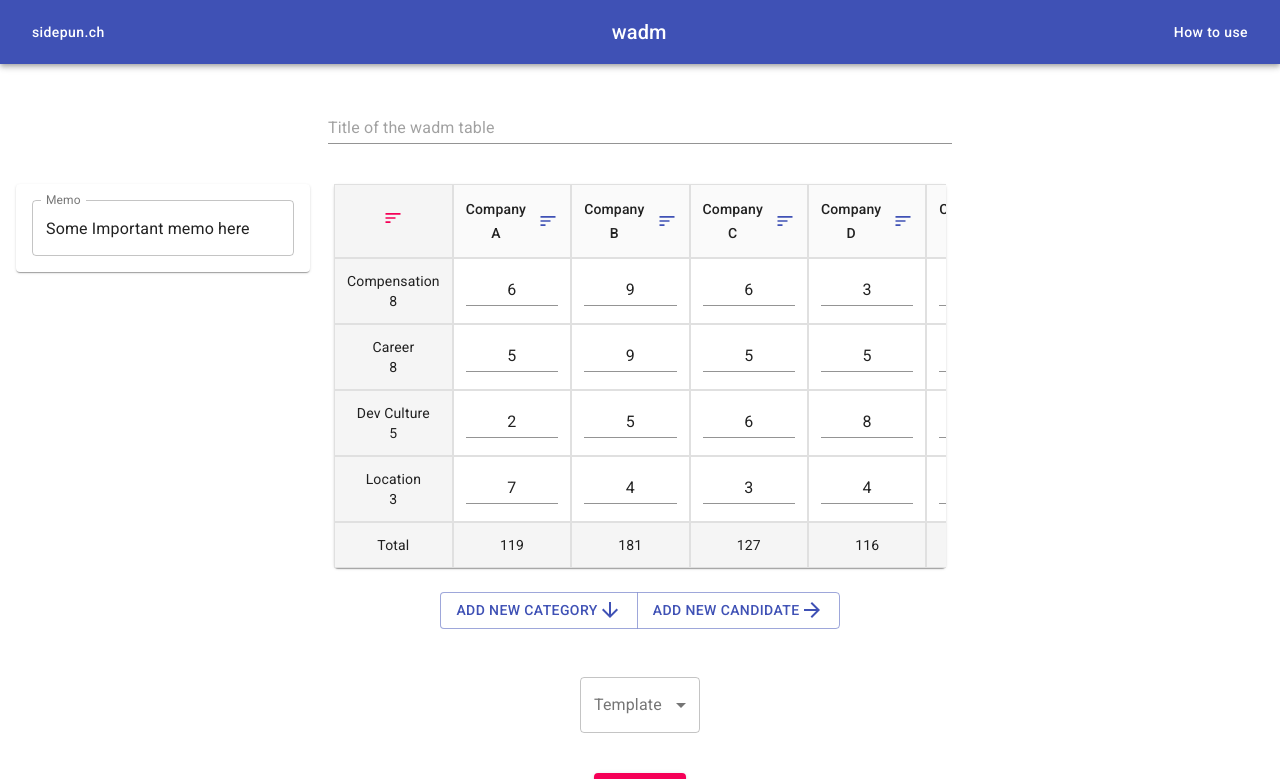
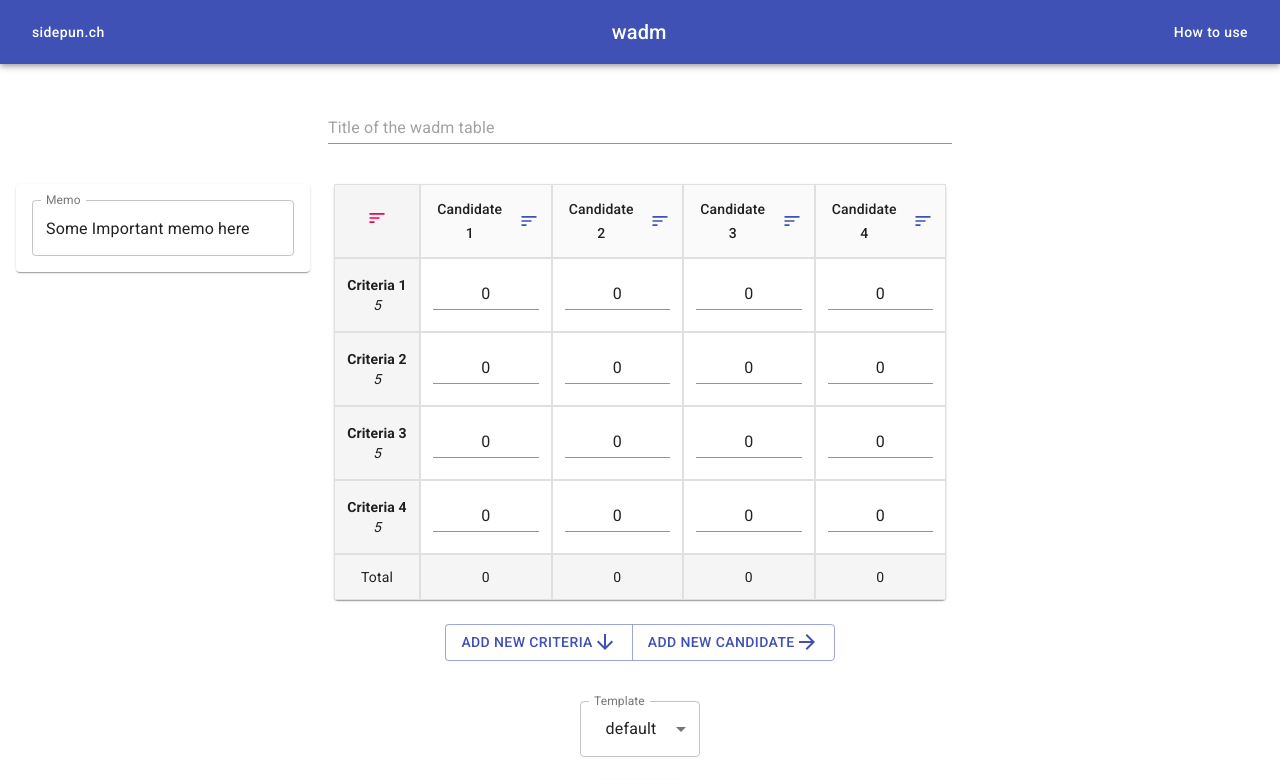
Before and after one commit to kim-sardine/wadm-react, a React (Create React App) app: page / in a window 1280 px wide. Shown: the top 779 px of the page. Built offline with nearby package versions, Linux system fonts and the light colour scheme; the HTML template or start-up script is replaced by a standard one.

Commit message:
Rename category to criteria, Use lodash deepClone

```diff
--- a/package.json
+++ b/package.json
@@ -9,6 +9,7 @@
     "@testing-library/react": "^9.3.2",
     "@testing-library/user-event": "^7.1.2",
     "@types/jest": "^24.0.0",
+    "@types/lodash": "^4.14.171",
     "@types/node": "^12.0.0",
     "@types/react": "^16.9.0",
     "@types/react-dom": "^16.9.0",
--- a/src/App.tsx
+++ b/src/App.tsx
@@ -9,11 +9,12 @@ import Title from './components/Title';
 import Memo from './components/Memo';
 import Button from '@material-ui/core/Button';
 import ButtonGroup from '@material-ui/core/ButtonGroup';
-import WadmTable, {createCandidate, createCategory, Wadm} from './components/WadmTable'
+import WadmTable, {createCandidate, createCriterion, Wadm} from './components/WadmTable'
 import InputLabel from '@material-ui/core/InputLabel';
 import MenuItem from '@material-ui/core/MenuItem';
 import FormControl from '@material-ui/core/FormControl';
 import Select from '@material-ui/core/Select';
+import { cloneDeep } from 'lodash'
 
 import './App.css';
 
@@ -31,42 +32,61 @@ const useStyles = makeStyles((theme) => ({
 
 const sampleInputMemo = `Some Important memo here`;
 const sampleTitle = ``;
-const defaultScore = 5;
+const defaultScore = 0;
 
 let templates: {[name: string] : Wadm; } = {};
 
 templates["default"] = {
     candidates: [
-        createCandidate('Company A', [6,5,2,7]),
-        createCandidate('Company B', [9,9,5,4]),
-        createCandidate('Company C', [6,5,6,3]),
-        createCandidate('Company D', [3,5,8,4]),
-        createCandidate('Company E', [4,6,3,7]),
+        createCandidate('Candidate 1', [0, 0, 0, 0]),
+        createCandidate('Candidate 2', [0, 0, 0, 0]),
+        createCandidate('Candidate 3', [0, 0, 0, 0]),
+        createCandidate('Candidate 4', [0, 0, 0, 0]),
     ],
-    categories: [
-        createCategory('Compensation', 0, 8),
-        createCategory('Career', 1, 8),
-        createCategory('Dev Culture', 2, 5),
-        createCategory('Location', 3, 3),
+    criteria: [
+        createCriterion('Criteria 1', 0, 5),
+        createCriterion('Criteria 2', 1, 5),
+        createCriterion('Criteria 3', 2, 5),
+        createCriterion('Criteria 4', 3, 5),
+    ]
+}
+
+templates["SW job"] = {
+    candidates: [
+        createCandidate('Microsoft', [0, 0, 0, 0]),
+        createCandidate('Amazon', [0, 0, 0, 0]),
+        createCandidate('Google', [0, 0, 0, 0]),
+        createCandidate('Apple', [0, 0, 0, 0]),
+    ],
+    criteria: [
+        createCriterion('Compensation', 0, 5),
+        createCriterion('Work-life balance', 1, 5),
+        createCriterion('Culture & Values', 2, 5),
+        createCriterion('Career Opportunities', 3, 5),
     ]
 }
 
 function App() {
     const [inputMemo, setInputMemo] = useState(sampleInputMemo);
-    const [wadm, setWadm] = useState(templates["default"]);
+    const [template, setTemplate] = useState('default');
+    const [wadm, setWadm] = useState(cloneDeep(templates[template]));
     const [title, setTitle] = useState(sampleTitle);
-    const [template, setTemplate] = useState('');
 
     const onChangeInputMemo = (e: React.ChangeEvent<HTMLTextAreaElement>) => {
         setInputMemo(e.target.value);
     };
 
     const handleChangeTemplate = (e: any) => {
-        if (e.target.value) {
-            if (window.confirm(`Really wanna use template : '${e.target.value}' ?`) === false) {
+        if (e.target.value && Object.keys(templates).includes(e.target.value)) {
+            const newTemplate = e.target.value;
+            if (window.confirm(`Really wanna use template : '${newTemplate}'?\nAll data will be deleted`) === false) {
                 return
             }
-            setTemplate(e.target.value);
+            setTemplate(newTemplate);
+            setWadm(cloneDeep(templates[newTemplate]));
+        }
+        else {
+            alert('Wrong Approach');
         }
     };
 
@@ -77,14 +97,14 @@ function App() {
             return
         }
 
-        const newCategory = createCategory('New', 0, defaultScore);
+        const newCriteria = createCriterion('New', 0, defaultScore);
 
         const values = Array(1);
         values.fill(defaultScore);
         const newCandidate = createCandidate('New', values);
 
         setWadm({
-            categories: [newCategory],
+            criteria: [newCriteria],
             candidates: [newCandidate]
         });
     }
@@ -121,7 +141,7 @@ function App() {
                     </Box>
                 </Grid>
                 <Grid container direction="column" justify="center">
-                    <Box textAlign='center' m={2}>
+                    <Box textAlign='center' m={1}>
                         <FormControl variant="outlined" className={classes.selectTemplate}>
                             <InputLabel id="selete-template-label">Template</InputLabel>
                             <Select
@@ -132,21 +152,17 @@ function App() {
                                 label="Template"
                                 autoWidth
                             >
-                                <MenuItem value="">
-                                    <em>None</em>
-                                </MenuItem>
-                                <MenuItem value={10}>Ten</MenuItem>
-                                <MenuItem value={20}>Twenty</MenuItem>
-                                <MenuItem value={30}>Thirty</MenuItem>
+                                {
+                                    Object.keys(templates).map((template) => {
+                                        return (
+                                            <MenuItem value={template}>{template}</MenuItem>
+                                        );
+                                    })
+                                }
                             </Select>
                         </FormControl>
                     </Box>
-                    <Box textAlign='center' m={2}>
-                        <ButtonGroup size="large" variant="contained" color="secondary" aria-label="contained large button group">
-                            <Button onClick={(e) => clear()}>Clear</Button>
-                        </ButtonGroup>
-                    </Box>
-                    <Box textAlign='center' m={2}>
+                    <Box textAlign='center' m={1}>
                         <ButtonGroup size="large" variant="contained" color="secondary" aria-label="contained large button group">
                             <Button onClick={(e) => clear()}>Clear</Button>
                         </ButtonGroup>
--- a/src/components/WadmTable.tsx
+++ b/src/components/WadmTable.tsx
@@ -21,21 +21,20 @@ import ArrowForwardIcon from '@material-ui/icons/ArrowForward';
 
 export interface Wadm {
     candidates: Candidate[];
-    categories: Category[];
+    criteria: Criterion[];
 }
 
 
-export interface Candidate {
+interface Candidate {
     name: string;
     values: Array<number>;
 }
 
-export interface Category {
+interface Criterion {
     name: string;
     index: number;
     weight: number;
 }
-
 
 export function createCandidate(
     name: string,
@@ -44,16 +43,16 @@ export function createCandidate(
     return { name, values };
 }
 
-export function createCategory(
+export function createCriterion(
     name: string,
     index: number,
     weight: number,
-): Category {
+): Criterion {
     return { name, index, weight };
 }
 
 
-function descendingComparator(candidates: Candidate[], a: Category, b: Category, orderBy: number) {
+function descendingComparator(candidates: Candidate[], a: Criterion, b: Criterion, orderBy: number) {
     if (orderBy === -1) {
         if (b.weight < a.weight) {
             return -1;
@@ -78,14 +77,14 @@ function getComparator(
     candidates: Candidate[],
     order: Order,
     orderBy: number,
-): (a: Category, b: Category) => number {
+): (a: Criterion, b: Criterion) => number {
     return order === 'desc'
             ? (a, b) => descendingComparator(candidates, a, b, orderBy)
             : (a, b) => -descendingComparator(candidates, a, b, orderBy);
 }
 
-function stableSort(array: Category[], comparator: (a: Category, b: Category) => number) {
-    const stabilizedThis = array.map((el, index) => [el, index] as [Category, number]);
+function stableSort(array: Criterion[], comparator: (a: Criterion, b: Criterion) => number) {
+    const stabilizedThis = array.map((el, index) => [el, index] as [Criterion, number]);
     stabilizedThis.sort((a, b) => {
         const order = comparator(a[0], b[0]);
         if (order !== 0) {
@@ -159,20 +158,19 @@ function EnhancedTableHead(props: EnhancedTableProps) {
 
 interface MyTotalRowProps {
     candidates: Candidate[];
-    categories: Category[];
+    criteria: Criterion[];
     classes: ReturnType<typeof useStyles>;
 }
 
-// TODO: Highlight Color
 const MyTotalRow = (props: MyTotalRowProps) => {
 
-    const {candidates, categories} = props;
+    const {candidates, criteria} = props;
 
     let totals = [];
     for (const candidate of candidates) {
         let total = 0;
         for (let i in candidate.values) {
-            total += candidate.values[i] * categories[i].weight;
+            total += candidate.values[i] * criteria[i].weight;
         }
         totals.push(total);
     }
@@ -225,7 +223,9 @@ const useStyles = makeStyles((theme: Theme) =>
             // minWidth: 750,
         },
         tableFirstCell: {
-            padding: 12,
+            padding: '16px 12px',
+            minWidth: 60,
+            maxWidth: 100,
             cursor: 'pointer',
             border: '1px solid rgba(224, 224, 224, 1)',
             [theme.breakpoints.down('sm')]: {
@@ -279,11 +279,11 @@ export default function WadmTable(props: WadmTableProps) {
         setOpen(false);
     };
 
-    const openAddCategoryDialog = () => {
+    const openAddCriterionDialog = () => {
         setDialogAction("ADD");
-        setDialogType("CATEGORY");
-        setDialogTitle("Add New Category");
-        setDialogTitleLabel("Category Name");
+        setDialogType("CRITERION");
+        setDialogTitle("Add New Criteria");
+        setDialogTitleLabel("Criteria Name");
         setDialogDeleteButtonVisibility("hidden")
         setOpen(true);
     }
@@ -297,17 +297,17 @@ export default function WadmTable(props: WadmTableProps) {
         setOpen(true);
     }
 
-    function openUpdateCategoryDialog(index: number) {
+    function openUpdateCriterionDialog(index: number) {
         setDialogAction("UPDATE");
-        setDialogType("CATEGORY");
-        setDialogTitle("Update Category");
-        setDialogTitleLabel("Category Name");
+        setDialogType("CRITERION");
+        setDialogTitle("Update Criteria");
+        setDialogTitleLabel("Criteria Name");
         setDialogDeleteButtonVisibility("visible")
         setTargetIndex(index)
-        const targetCategory = wadm.categories.find((category) => category.index === index);
+        const targetCriterion = wadm.criteria.find((criterion) => criterion.index === index);
         setUserInput({
-            name: targetCategory? targetCategory.name : '',
-            weight: targetCategory? targetCategory.weight : 1
+            name: targetCriterion? targetCriterion.name : '',
+            weight: targetCriterion? targetCriterion.weight : 1
         })
         setOpen(true);
     }
@@ -360,12 +360,12 @@ export default function WadmTable(props: WadmTableProps) {
         return newValue
     }
 
-    const handleCellValueChange = (value: string, catIdx: number, canIdx: number) => {
+    const handleCellValueChange = (value: string, valueIdx: number, canIdx: number) => {
         let newValue = parseScore(value);
 
         const targetCandidate = wadm.candidates[canIdx];
         const targetValues = [...targetCandidate.values];
-        targetValues[catIdx] = newValue;
+        targetValues[valueIdx] = newValue;
 
         const udpatedCandidate = createCandidate(targetCandidate.name, targetValues)
         setWadm({
@@ -374,20 +374,20 @@ export default function WadmTable(props: WadmTableProps) {
         });
     };
 
-    const addCategory = (name: string, weight: number) => {
-        const newCategory = createCategory(name, wadm.categories.length, weight);
+    const addCriterion = (name: string, weight: number) => {
+        const newCriterion = createCriterion(name, Date.now(), weight);
 
         for (const candidate of wadm.candidates) {
             candidate.values.push(defaultScore);
         }
         setWadm({
-            categories: [...wadm.categories, newCategory],
+            criteria: [...wadm.criteria, newCriterion],
             candidates: wadm.candidates
         });
     }
 
     const addCandidate = (name: string) => {
-        const values = Array(wadm.categories.length);
+        const values = Array(wadm.criteria.length);
         values.fill(defaultScore);
         const newCandidate = createCandidate(name, values);
 
@@ -399,10 +399,21 @@ export default function WadmTable(props: WadmTableProps) {
 
     const handleDelete = () => {
         if (window.confirm(`Really wanna delete '${userInput['name']}' ?`) === true) {
+            if (dialogType === 'CRITERION') {
+                const targetCriterionIndex = wadm.criteria.findIndex((criterion) => criterion.index === targetIndex);
+                for (const candidate of wadm.candidates) {
+                    candidate.values = [...candidate.values.slice(0, targetCriterionIndex), ...candidate.values.slice(targetCriterionIndex+1)]
+                }
+                setWadm({
+                    candidates: wadm.candidates,
+                    criteria: [...wadm.criteria.slice(0, targetCriterionIndex), ...wadm.criteria.slice(targetCriterionIndex+1)]
+                });
+            } else {
                 setWadm({
                     ...wadm,
                     candidates: [...wadm.candidates.slice(0, targetIndex), ...wadm.candidates.slice(targetIndex+1)]
                 });
+            }
         }
         handleClose();
     };
@@ -413,28 +424,26 @@ export default function WadmTable(props: WadmTableProps) {
             return;
         }
 
-        if (dialogType === 'CATEGORY' && userInput['weight'] < 1) {
+        if (dialogType === 'CRITERION' && userInput['weight'] < 1) {
             alert('Weight must be between 1 and 10');
             return;
         }
 
         if (dialogAction === 'ADD') {
-            if (dialogType === 'CATEGORY') { // Add new category
-                addCategory(userInput['name'], userInput['weight']);
+            if (dialogType === 'CRITERION') { // Add new criterion
+                addCriterion(userInput['name'], userInput['weight']);
             } else { // Add new candidate
                 addCandidate(userInput['name']);
             }
         } else {
-            if (dialogType === 'CATEGORY') {  // Update category
-                const targetCategoryIndex = wadm.categories.findIndex((category) => category.index === targetIndex);
-                if (targetCategoryIndex !== -1) {
-                    wadm.categories[targetCategoryIndex].name = userInput['name'];
-                    wadm.categories[targetCategoryIndex].weight = userInput['weight'];
+            if (dialogType === 'CRITERION') {  // Update criterion
+                const targetCriterionIndex = wadm.criteria.findIndex((criterion) => criterion.index === targetIndex);
+                wadm.criteria[targetCriterionIndex].name = userInput['name'];
+                wadm.criteria[targetCriterionIndex].weight = userInput['weight'];
                 setWadm({
                     ...wadm,
-                        categories: wadm.categories
+                    criteria: wadm.criteria
                 });
-                }
             } else {  // Update candidate
                 wadm.candidates[targetIndex].name = userInput['name'];
                 setWadm({
@@ -468,40 +477,44 @@ export default function WadmTable(props: WadmTableProps) {
                         />
                         <TableBody>
                             {
-                                stableSort(wadm.categories, getComparator(wadm.candidates, order, orderBy))
-                                    .map((category) => {
+                                stableSort(wadm.criteria, getComparator(wadm.candidates, order, orderBy))
+                                    .map((criterion, valueIdx) => {
                                         return (
-                                            <TableRow hover key={category.name}>
-                                                <TableCell className={classes.tableFirstCell} onClick={() => openUpdateCategoryDialog(category.index)} align="center">
+                                            <TableRow hover key={criterion.name + criterion.index}>
+                                                <TableCell className={classes.tableFirstCell} onClick={() => openUpdateCriterionDialog(criterion.index)} align="center">
                                                     <div>
-                                                        <div>{category.name}</div>
-                                                        <div>{category.weight}</div>
+                                                        <div>
+                                                            <strong>{criterion.name}</strong>
+                                                        </div>
+                                                        <div>
+                                                            <em>{criterion.weight}</em>
+                                                        </div>
                                                     </div>
                                                 </TableCell>
                                                 {wadm.candidates.map((candidate, index) => (
-                                                    <TableCell className={classes.tableCell} key={category.name + candidate.name + index} align="center">
+                                                    <TableCell className={classes.tableCell} key={criterion.name + candidate.name + index} align="center">
                                                         <TextField
                                                             type="text"
                                                             size="small"
                                                             margin="none"
-                                                            value={candidate.values[category.index]}
-                                                            onChange={(e) => handleCellValueChange(e.target.value, category.index, index)}
+                                                            value={candidate.values[valueIdx]}
+                                                            onChange={(e) => handleCellValueChange(e.target.value, valueIdx, index)}
                                                             inputProps={{ style: {textAlign: 'center'} }}
                                                         />
-                                                    </TableCell> // TODO: Need Input
+                                                    </TableCell>
                                                 ))}
                                             </TableRow>
                                         );
                                     })
                             }
-                            <MyTotalRow classes={classes} categories={wadm.categories} candidates={wadm.candidates} />
+                            <MyTotalRow classes={classes} criteria={wadm.criteria} candidates={wadm.candidates} />
                         </TableBody>
                     </Table>
                 </TableContainer>
             </Paper>
             <Box textAlign='center' m={3}>
                 <ButtonGroup color="primary" aria-label="outlined button group">
-                    <Button onClick={openAddCategoryDialog}>Add New Category<ArrowDownwardIcon /></Button>
+                    <Button onClick={openAddCriterionDialog}>Add New Criteria<ArrowDownwardIcon /></Button>
                     <Button onClick={openAddCandidateDialog}>Add New Candidate<ArrowForwardIcon /></Button>
                 </ButtonGroup>
             </Box>
@@ -520,14 +533,14 @@ export default function WadmTable(props: WadmTableProps) {
                     onKeyPress={handleKeyPress}
                     fullWidth
                 />
-                {dialogType === "CATEGORY" ?
+                {dialogType === "CRITERION" ?
                     <TextField
                         className={classes.modalControl}
                         margin="dense"
                         name="weight"
                         type="text"
                         value={userInput['weight']}
-                        label="Category Weight (1 ~ 10)"
+                        label="Criterion Weight (1 ~ 10)"
                         onChange={handleUserInputChange}
                         fullWidth
                     />
```
Also changed, not shown: 1 other file (tests, documents, lock files or other folders). Lines whose indentation alone changed are shown as unchanged.
